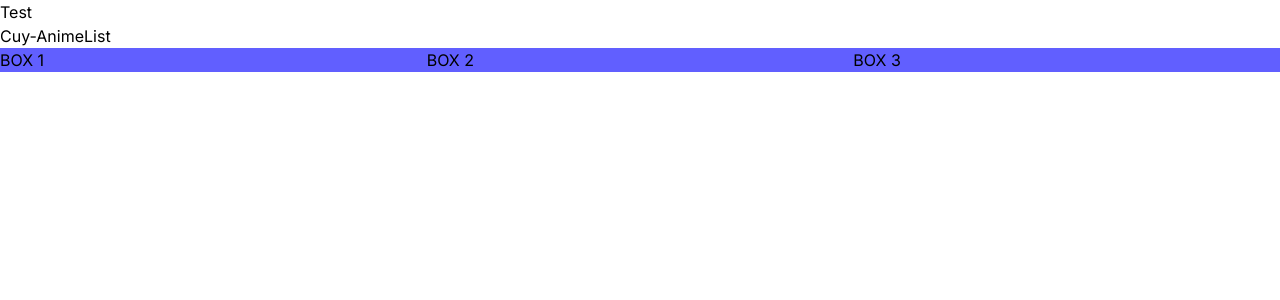
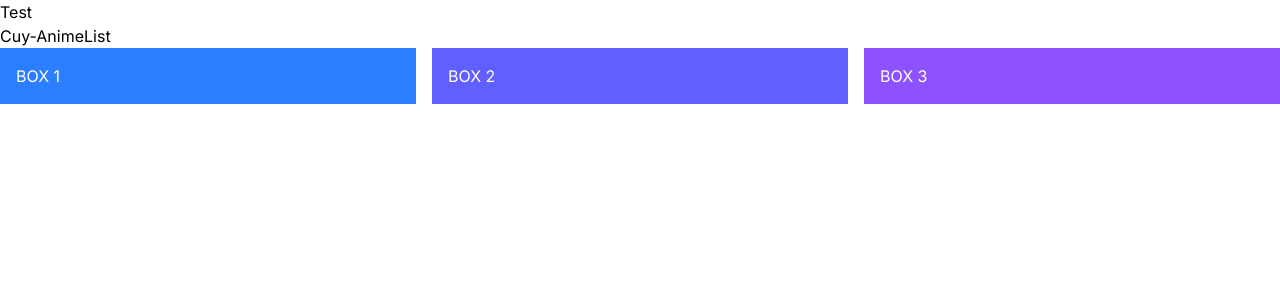
Before and after one commit to AWP22nd/Cuy-Un4, a Next.js app in the folder cuyanimelist/: page / in a window 1280 px wide. Shown: the top 300 px of the page. Built offline with nearby package versions, Linux system fonts and the light colour scheme.

Commit message:
Update AnimeList layout and styling

```diff
--- a/cuyanimelist/src/app/components/AnimeList/index.js
+++ b/cuyanimelist/src/app/components/AnimeList/index.js
@@ -1,9 +1,9 @@
 const AnimeList = () => {
     return (
-        <div className="grid grid-cols-3 bg-indigo-500">
-            <div>BOX 1</div>
-            <div>BOX 2</div>
-            <div>BOX 3</div>
+        <div className="grid grid-cols-3 gap-4">
+            <div className="bg-blue-500 text-white p-4">BOX 1</div>
+            <div className="bg-indigo-500 text-white p-4">BOX 2</div>
+            <div className="bg-violet-500 text-white p-4">BOX 3</div>
         </div>
     );
 };
```
